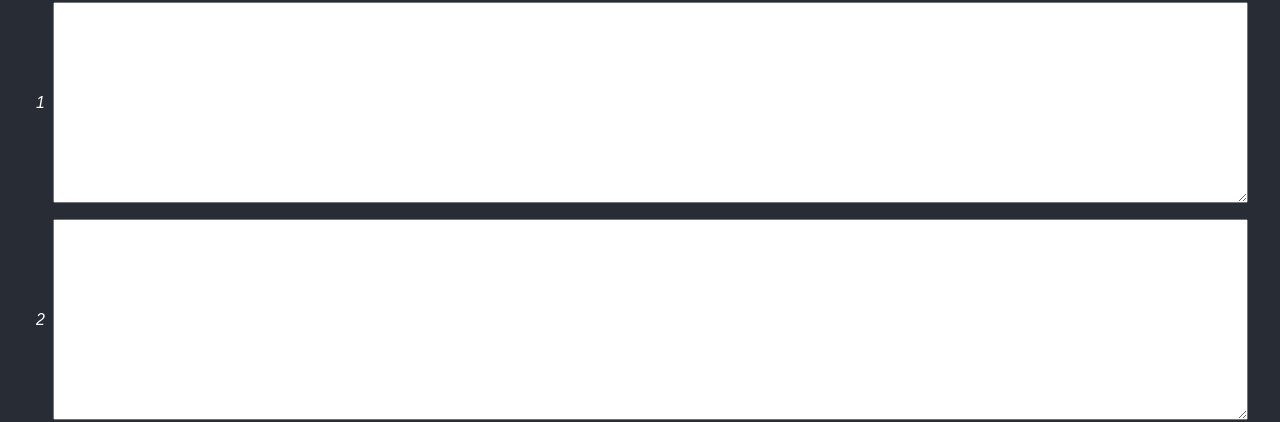
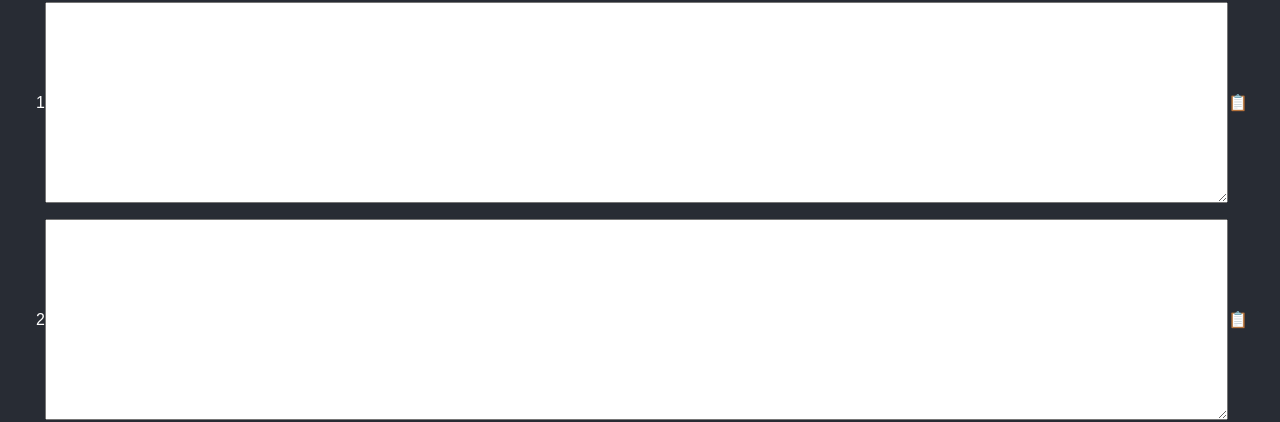
Before and after one commit to guardian/commercial-request-parser, a React (Vite) app: page / in a window 1280 px wide. Shown: the part 339-761 px from the top of the page. Built offline with nearby package versions, Linux system fonts and the light colour scheme.

Commit message:
Add copy to clipboard

```diff
--- a/src/Output.css
+++ b/src/Output.css
@@ -14,7 +14,7 @@
     margin-top: 1rem;
 }
 
-.output-request-container > div {
+.output-request-container:first-child > div {
     margin-right: 0.5rem;
     font-style: italic;
 }
--- a/src/Output.jsx
+++ b/src/Output.jsx
@@ -16,6 +16,7 @@ function Output({ parsed: [ parsed1, parsed2 ] }) {
                     value={parsed1}
                 >
                 </textarea>
+                <div onClick={() => {navigator.clipboard.writeText(parsed1)}}>📋</div>
             </div>
             <div className="output-request-container">
                 <div>2</div>
@@ -27,6 +28,7 @@ function Output({ parsed: [ parsed1, parsed2 ] }) {
                     value={parsed2}
                 >
                 </textarea>
+                <div onClick={() => {navigator.clipboard.writeText(parsed2)}}>📋</div>
             </div>
             <div className="diff-container">
                 <hr />
@@ -37,7 +39,6 @@ function Output({ parsed: [ parsed1, parsed2 ] }) {
                     showDiffOnly={true}
                 />
             </div>
-
         </div>
     )
 }
```
